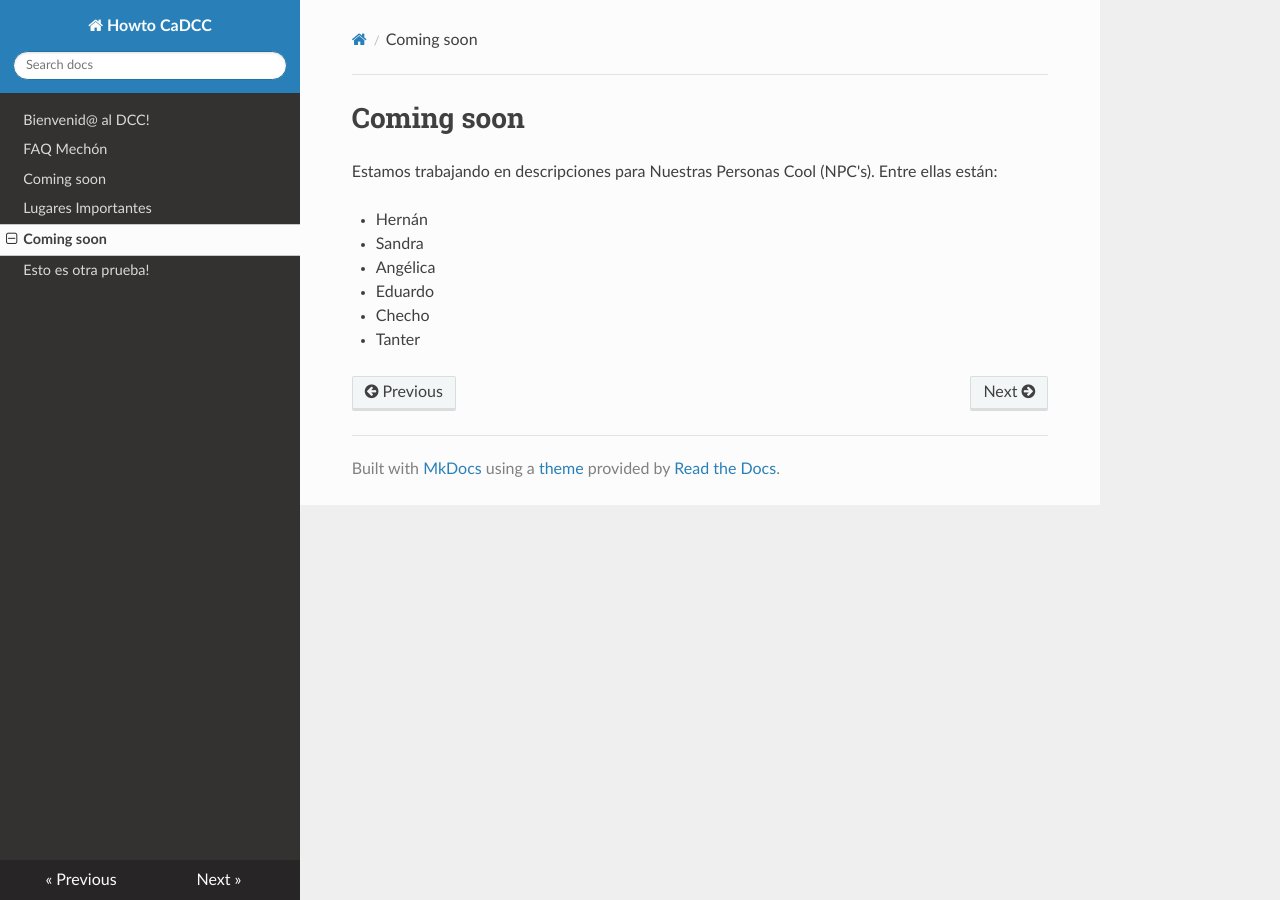
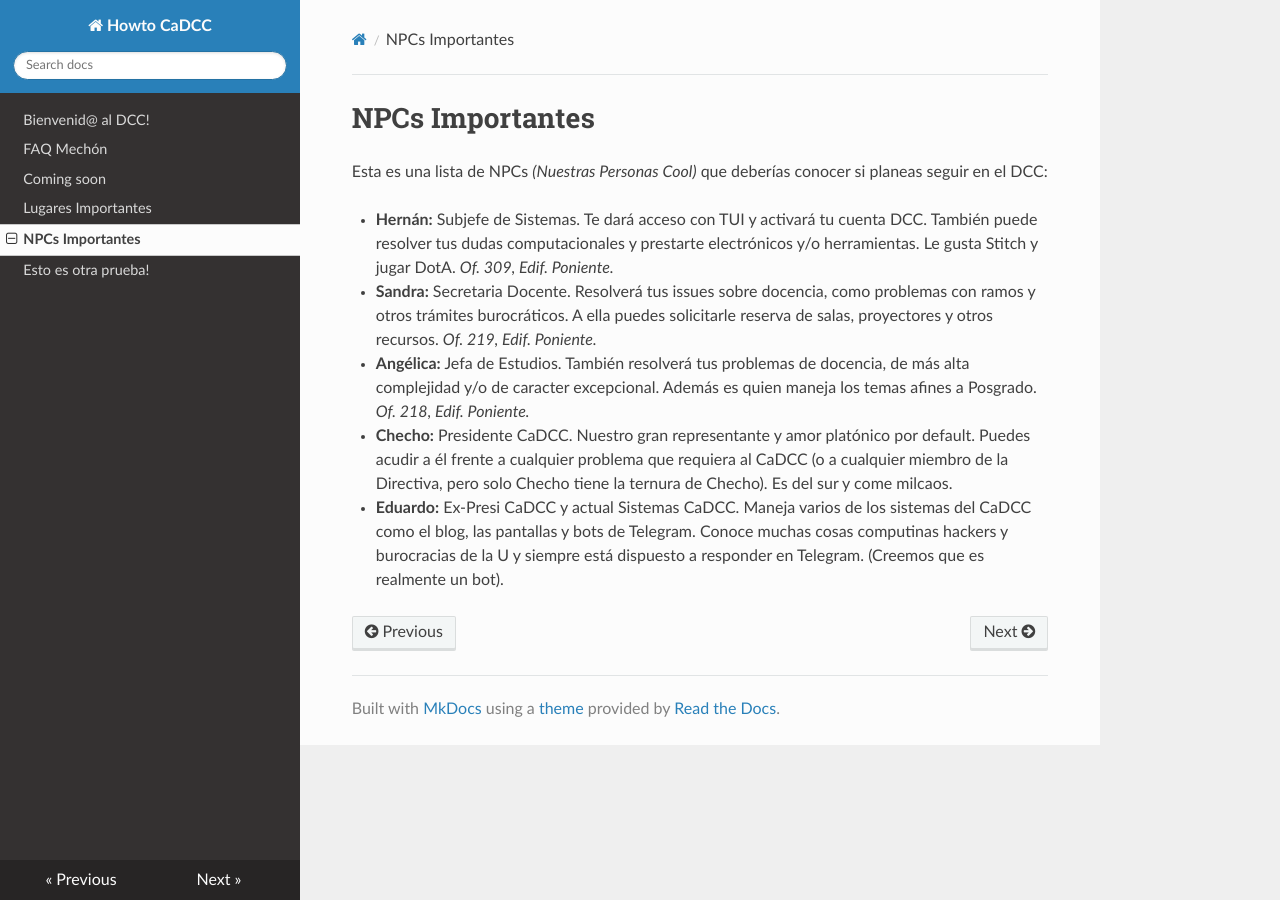
Before and after one commit to cadcc/howto, an MkDocs documentation site: the page built from docs/NPCs Importantes.md, in a window 1280 px wide. Built offline with MkDocs 1.6.1, drawn with Linux system fonts in a browser that asks for light colours; nearby versions of some CDN libraries.

Commit message:
Added descripciones y título

```diff
--- a/docs/NPCs Importantes.md
+++ b/docs/NPCs Importantes.md
@@ -1,10 +1,9 @@
-# Coming soon
+# NPCs Importantes
 
-Estamos trabajando en descripciones para Nuestras Personas Cool (NPC's). Entre ellas están:
+Esta es una lista de NPCs *(Nuestras Personas Cool)* que deberías conocer si planeas seguir en el DCC:
 
-* Hernán
-* Sandra
-* Angélica
-* Eduardo
-* Checho
-* Tanter
+* **Hernán:** Subjefe de Sistemas. Te dará acceso con TUI y activará tu cuenta DCC. También puede resolver tus dudas computacionales y prestarte electrónicos y/o herramientas. Le gusta Stitch y jugar DotA. *Of. 309, Edif. Poniente.*
+* **Sandra:** Secretaria Docente. Resolverá tus issues sobre docencia, como problemas con ramos y otros trámites burocráticos. A ella puedes solicitarle reserva de salas, proyectores y otros recursos. *Of. 219, Edif. Poniente.*
+* **Angélica:** Jefa de Estudios. También resolverá tus problemas de docencia, de más alta complejidad y/o de caracter excepcional. Además es quien maneja los temas afines a Posgrado. *Of. 218, Edif. Poniente.*
+* **Checho:** Presidente CaDCC. Nuestro gran representante y amor platónico por default. Puedes acudir a él frente a cualquier problema que requiera al CaDCC (o a cualquier miembro de la Directiva, pero solo Checho tiene la ternura de Checho). Es del sur y come milcaos.
+* **Eduardo:** Ex-Presi CaDCC y actual Sistemas CaDCC. Maneja varios de los sistemas del CaDCC como el blog, las pantallas y bots de Telegram. Conoce muchas cosas computinas hackers y burocracias de la U y siempre está dispuesto a responder en Telegram. (Creemos que es realmente un bot).
```
